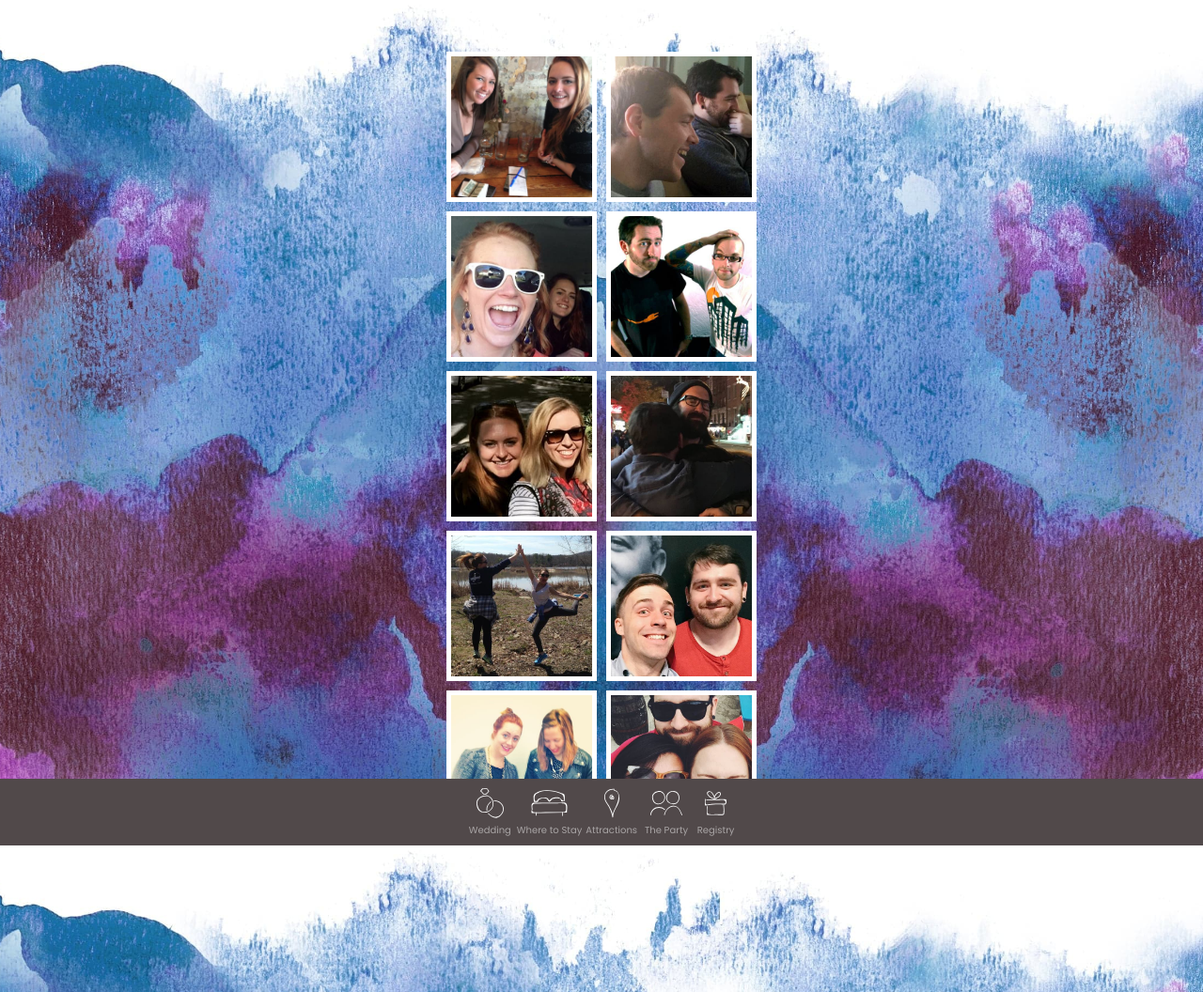
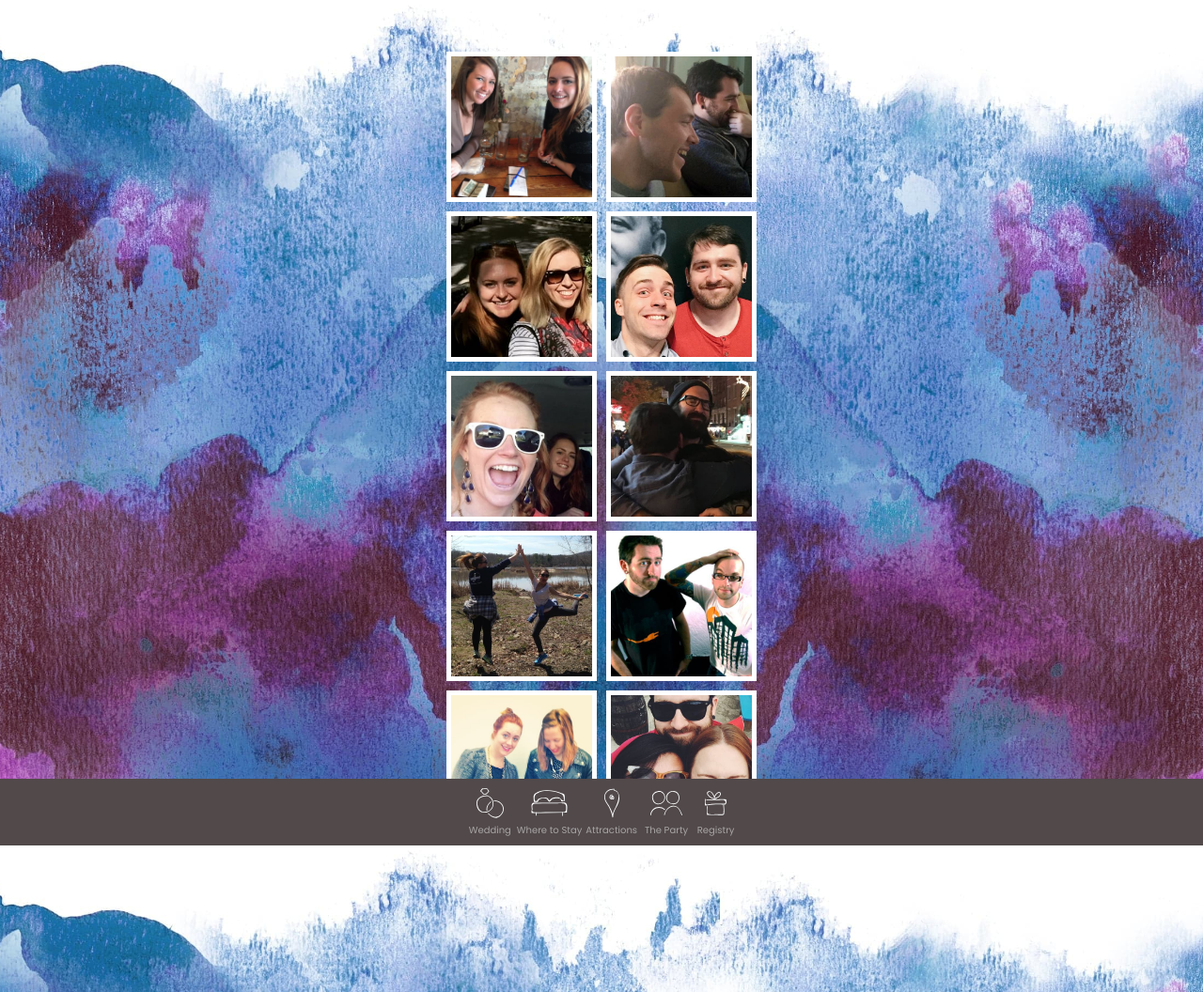
Before and after one commit to mattmotel/mattsuzy, a Jekyll site: the page built from party.md, in a window 1280 px wide. Shown: the whole page at 94% size. Built offline with Jekyll 4.4.1, drawn with Linux system fonts in a browser that asks for light colours; nearby versions of some CDN libraries.

Commit message:
reorder party

```diff
--- a/_layouts/party.html
+++ b/_layouts/party.html
@@ -37,44 +37,7 @@ layout: default
 
         </div>
 
-        <div class="clear">
-
-        </div>
-
-        <div class="cirle">
-
-
-            <a href="#" id="anne"><img src="/images/anne.jpg" /></a>
-        </div>
-        <div id="annepopup" style="display:none;">
-            <button class="annepopup_close close">Close</button>
-            <img src="/images/anne.jpg" />
-            <p><strong>Anne – Bridesmaid</strong><br/>Washington, D.C.</p>
-            <p>How They Met:<br/> In middle school after realizing they shared the same sense of humor, neighborhood, and shoe size.</p>
-            <p>Friendship Cemented:<br/> While camping at a music festival together and definitely not sneaking drinks in the tent… No, not them, definitely not.</p>
-            <p>Fun Fact:<br/> World traveler with several future adventures always in the works.</p>
-
-
-        </div>
-        <div class="cirle">
-
-
-            <a href="#" id="jack"><img src="/images/jack.jpg" /></a>
-        </div>
-        <div id="jackpopup" style="display:none;">
-            <button class="jackpopup_close close">Close</button>
-            <img src="/images/jack.jpg" />
-            <p><strong>Jack – Groomsman</strong><br/>Turners Falls, MA</p>
-            <p>How They Met:<br/> At a show in middleschool.</p>
-            <p>Friendship Cemented:<br/> The summer of Postal Service.</p>
-            <p>Fun Fact:<br/> We used to be in a band together.</p>
-
-
-        </div>
-
-        <div class="clear">
-
-        </div>
+        <div class="clear"></div>
 
         <div class="cirle">
 
@@ -89,6 +52,46 @@ layout: default
             <p>Friendship Cemented:<br/> During life talks over a ridiculous amount of Starbucks frappuccinos.
             </p>
             <p>Fun Fact:<br/>It has been scientifically proven that Katie is mother to one of cutest humans of all time, his name is Jonah.</p>
+
+
+        </div>
+
+        <div class="cirle">
+
+
+            <a href="#" id="andy"><img src="/images/andy.jpg" /></a>
+        </div>
+        <div id="andypopup" style="display:none;">
+            <button class="andypopup_close close">Close</button>
+            <img src="/images/andy.jpg" />
+            <p><strong>Andy – Groomsman</strong><br/>Baltimore, MD</p>
+            <p>How They Met:<br/> Twitter</p>
+            <p>Friendship Cemented:<br/> Meeting in person after talking online for a year.</p>
+            <p>Fun Fact:<br/> We've been recording a podcast together for 4 years.</p>
+
+
+        </div>
+
+        <div class="clear"></div>
+
+
+
+
+
+
+
+        <div class="cirle">
+
+
+            <a href="#" id="anne"><img src="/images/anne.jpg" /></a>
+        </div>
+        <div id="annepopup" style="display:none;">
+            <button class="annepopup_close close">Close</button>
+            <img src="/images/anne.jpg" />
+            <p><strong>Anne – Bridesmaid</strong><br/>Washington, D.C.</p>
+            <p>How They Met:<br/> In middle school after realizing they shared the same sense of humor, neighborhood, and shoe size.</p>
+            <p>Friendship Cemented:<br/> While camping at a music festival together and definitely not sneaking drinks in the tent… No, not them, definitely not.</p>
+            <p>Fun Fact:<br/> World traveler with several future adventures always in the works.</p>
 
 
         </div>
@@ -110,9 +113,12 @@ layout: default
 
         </div>
 
-        <div class="clear">
 
-        </div>
+
+
+
+
+        <div class="clear"> </div>
 
 
         <div class="cirle">
@@ -131,25 +137,25 @@ layout: default
 
 
         </div>
+
         <div class="cirle">
 
 
-            <a href="#" id="andy"><img src="/images/andy.jpg" /></a>
+            <a href="#" id="jack"><img src="/images/jack.jpg" /></a>
         </div>
-        <div id="andypopup" style="display:none;">
-            <button class="andypopup_close close">Close</button>
-            <img src="/images/andy.jpg" />
-            <p><strong>Andy – Groomsman</strong><br/>Baltimore, MD</p>
-            <p>How They Met:<br/> Twitter</p>
-            <p>Friendship Cemented:<br/> Meeting in person after talking online for a year.</p>
-            <p>Fun Fact:<br/> We've been recording a podcast together for 4 years.</p>
+        <div id="jackpopup" style="display:none;">
+            <button class="jackpopup_close close">Close</button>
+            <img src="/images/jack.jpg" />
+            <p><strong>Jack – Groomsman</strong><br/>Turners Falls, MA</p>
+            <p>How They Met:<br/> At a show in middleschool.</p>
+            <p>Friendship Cemented:<br/> The summer of Postal Service.</p>
+            <p>Fun Fact:<br/> We used to be in a band together.</p>
 
 
         </div>
 
-        <div class="clear">
+        <div class="clear"> </div>
 
-        </div>
 
 
         <div class="cirle">
@@ -183,9 +189,8 @@ layout: default
 
         </div>
 
-        <div class="clear">
+        <div class="clear"></div>
 
-        </div>
     </div>
 </div>
 
```
